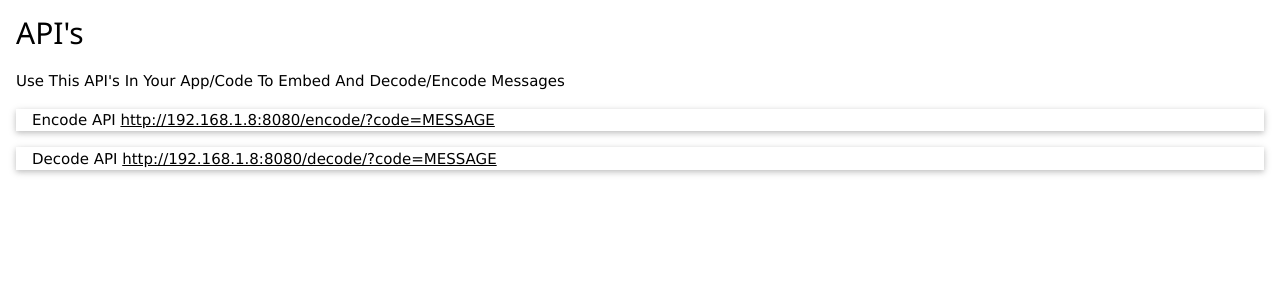
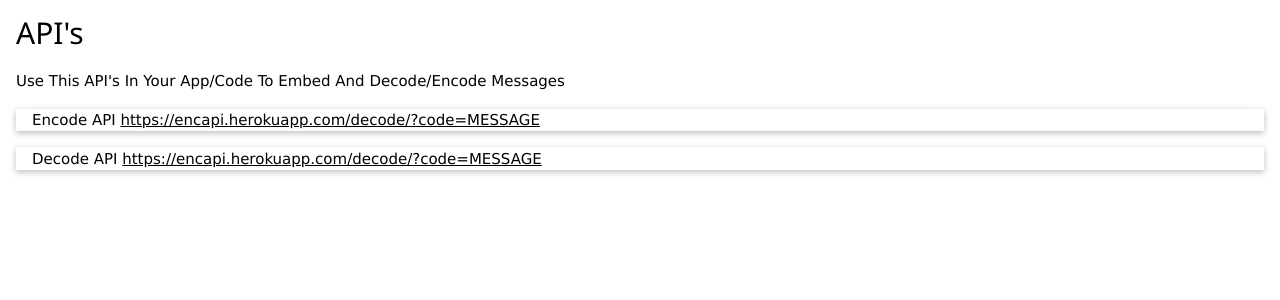
Before and after one commit to userdevil/encryptor, a Flask app: page /API in a window 1280 px wide. Shown: the top 300 px of the page. Run offline with Flask 2, Linux system fonts and the light colour scheme.

Commit message:
Update API.html

```diff
--- a/templates/API.html
+++ b/templates/API.html
@@ -9,8 +9,8 @@
   <h2>API's</h2>
   <p>Use This API's In Your App/Code To Embed And Decode/Encode Messages</p>
 
-  <div class="w3-panel w3-card"><h>Encode API </h><a href="http://192.168.1.8:8080/encode/?code=">http://192.168.1.8:8080/encode/?code=MESSAGE</a></div>
-  <div class="w3-panel w3-card-2"><h>Decode API </h><a href="http://192.168.1.8:8080/decode/?code=">http://192.168.1.8:8080/decode/?code=MESSAGE</a></div>
+  <div class="w3-panel w3-card"><h>Encode API </h><a href="https://encapi.herokuapp.com/encode/?code=">https://encapi.herokuapp.com/decode/?code=MESSAGE</a></div>
+  <div class="w3-panel w3-card-2"><h>Decode API </h><a href="https://encapi.herokuapp.com/decode/?code=">https://encapi.herokuapp.com/decode/?code=MESSAGE</a></div>
 </div>
 
 </body>
```
